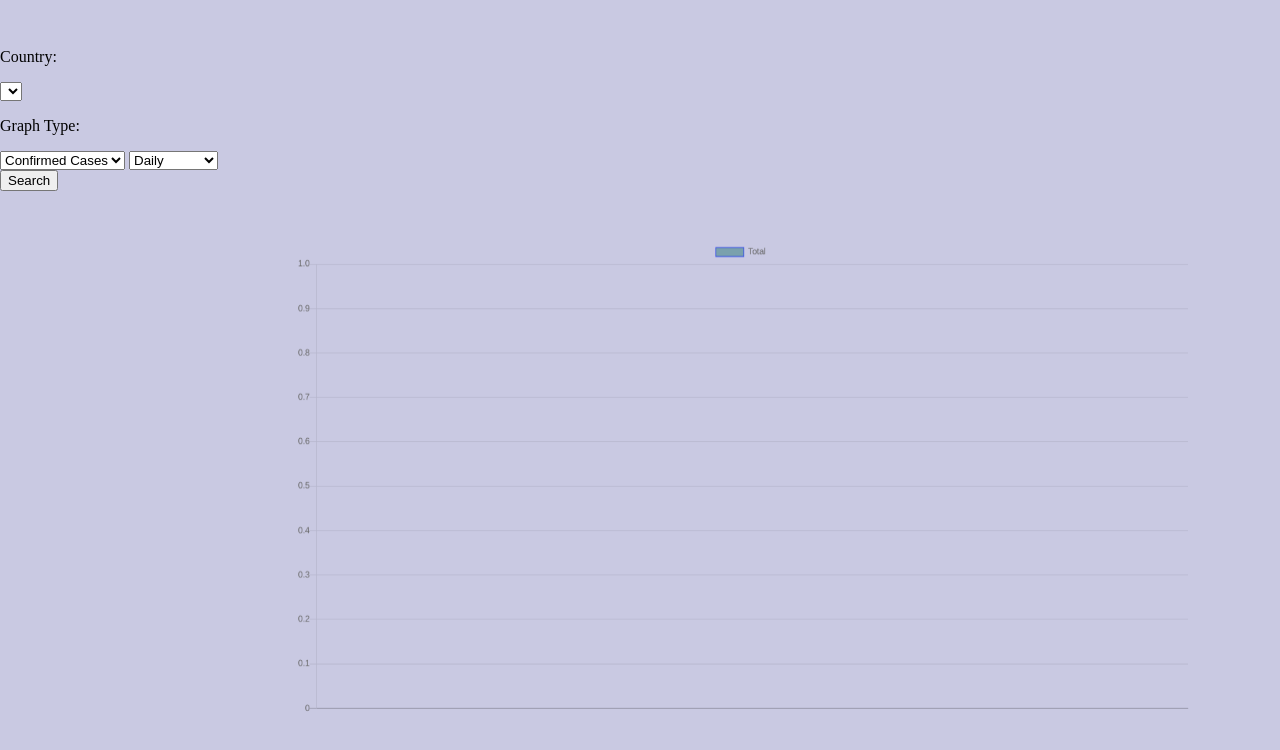
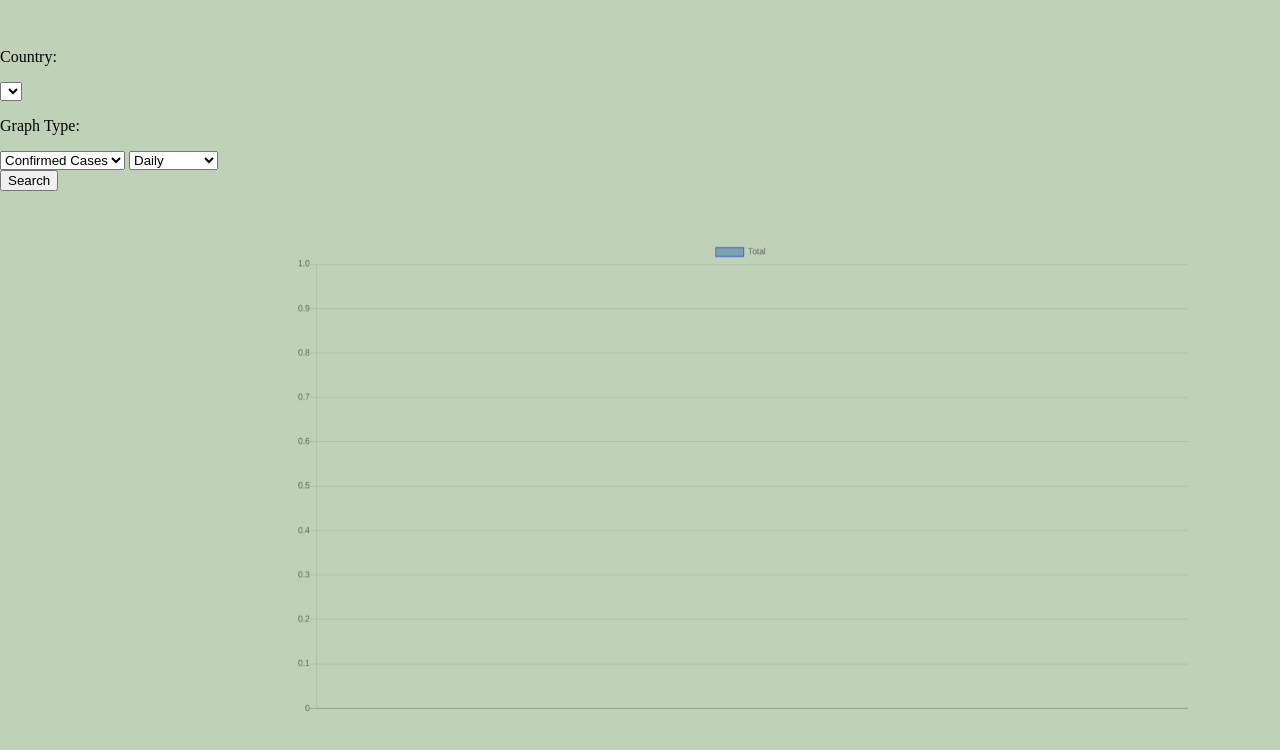
Before and after one commit to berkomeratay/Covid-19-WebPage, a plain HTML site: page JSQ/covidindex.html in a window 1280 px wide. Drawn offline with nearby package versions, Linux system fonts and the light colour scheme; no server answers.

Commit message:
Update covidindex.html

```diff
--- a/JSQ/covidindex.html
+++ b/JSQ/covidindex.html
@@ -74,7 +74,7 @@ h1{
 
 body{
     margin:0;
-    background-color:  rgb(201, 201, 226);
+    background-color:  rgba(142, 175, 129, 0.564);
 }
 
 
@@ -106,11 +106,6 @@ body{
         </div>
 
 
-
-
-
-
-
     </div>
 
     <div class="choice_container">
@@ -135,9 +130,6 @@ body{
         </select>
 
 
-
-
-
         <div id="search_holder">
 
         <button id="btn3">Search</button>
@@ -151,13 +143,7 @@ body{
 
     <canvas id="myCanvas"></canvas>
 
-
-
-
     <script type="text/javascript">
-
-
-
 
 $(document).ready(function(){
     let myCanvas = document.getElementById("myCanvas").getContext("2d");
@@ -194,7 +180,6 @@ $(document).ready(function(){
 
 
     $.getJSON("https://api.covid19api.com/summary",function(data){
-
 
 
         for (let index_2 = 0; index_2 < data.Countries.length; index_2++) {
@@ -280,6 +265,8 @@ $(document).ready(function(){
                             $("#total_rc").text("Total Recovered: "+tr_total_rc);
                         });
 
+                        //summary done, let's do graph:
+
                         $.getJSON("https://api.covid19api.com/total/dayone/country/"+country_name.toLowerCase().replace(" ","-") +"/status/"+choice,function(sec_data){
 
 
@@ -302,16 +289,8 @@ $(document).ready(function(){
                             };
 
                             //console.log(""+xs+" "+ys);
-
                             //console.log(daily_ys);
-
-
-
-
                             //console.log("this world: "+sec_data[0].Cases);
-
-
-
                             //console.log("daily lenght: "+daily_ys.length);
                             //console.log("cumulativelenght: "+ys.length);
 
@@ -336,18 +315,13 @@ $(document).ready(function(){
                             myChart.update();
                         };
 
+                    });
 
 
+                break;}
+            };
 
-                        });
-
-
-                        break;}
-                };
-
-
-
-            });
+        });
 
     });
 
```
